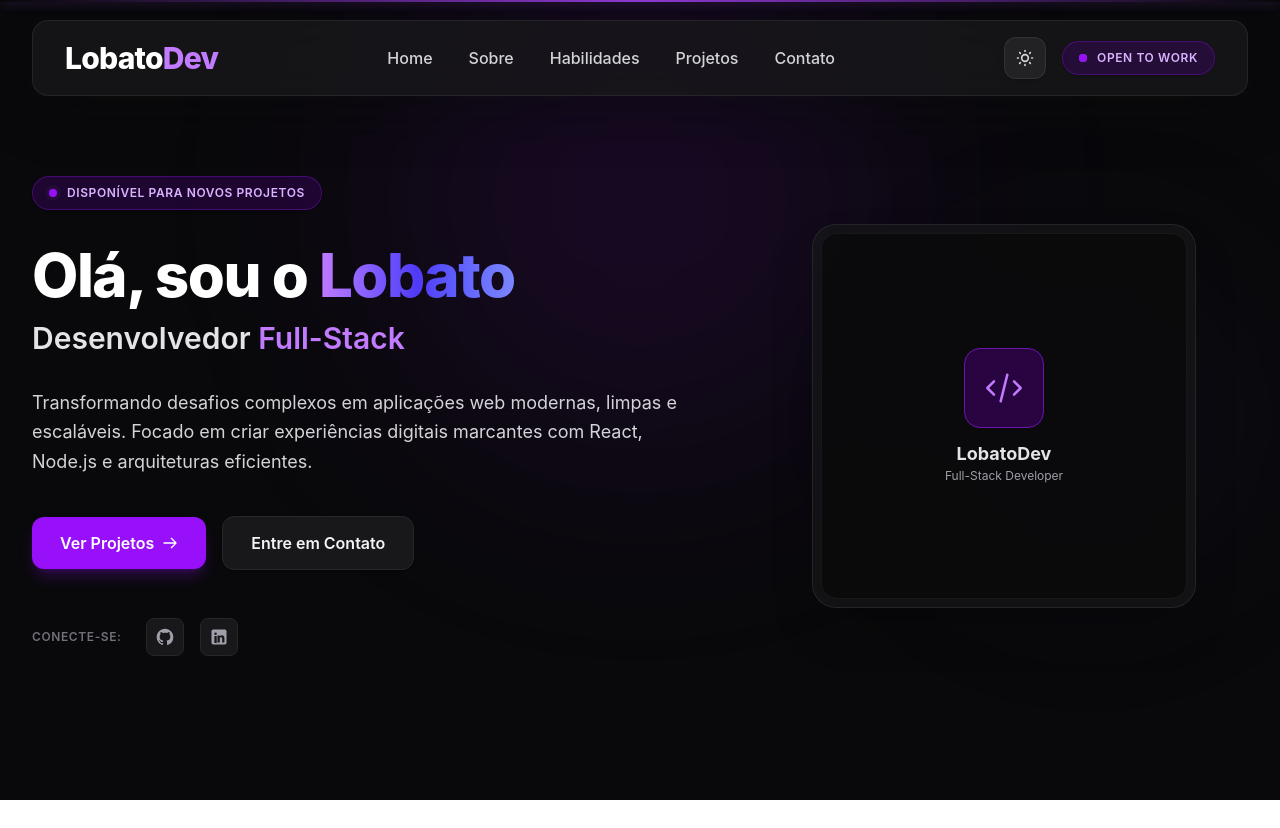
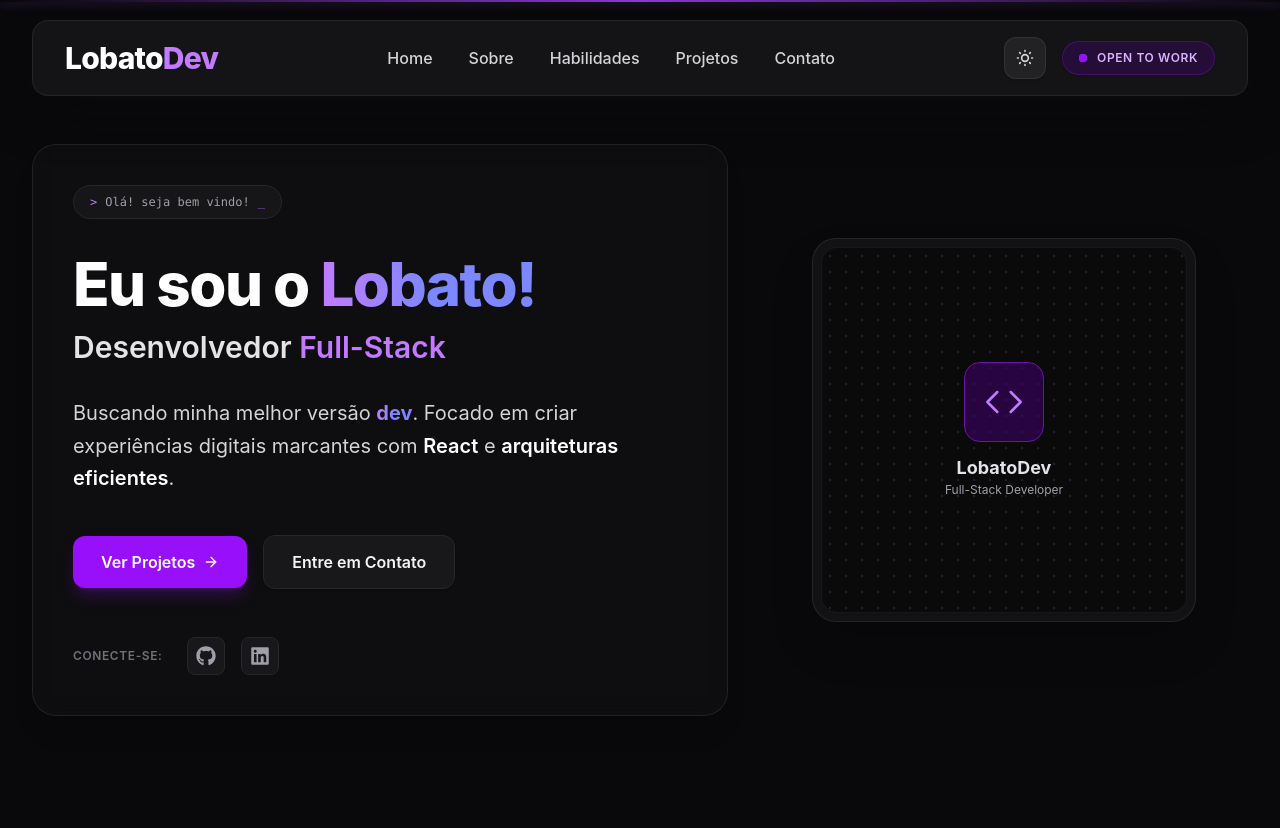
Before and after one commit to Lobato-ph17/Lobato.ph17-Portfolio, a React (Vite) app in the folder portfolio-react/: page / in a window 1280 px wide. Before the commit the page ends 800 px from the top, so only its background shows below. Built offline with nearby package versions, Linux system fonts and the light colour scheme.

Commit message:
feat: Muda o estilo do hero, cria borda flutuante, cria chip de boas vindas

```diff
--- a/portfolio-react/package.json
+++ b/portfolio-react/package.json
@@ -11,7 +11,8 @@
   },
   "dependencies": {
     "react": "^19.2.8",
-    "react-dom": "^19.2.8"
+    "react-dom": "^19.2.8",
+    "react-icons": "^5.7.0"
   },
   "devDependencies": {
     "@eslint/js": "^10.0.1",
--- a/portfolio-react/src/Components/Hero.jsx
+++ b/portfolio-react/src/Components/Hero.jsx
@@ -1,100 +1,112 @@
-import React from 'react';
+import { FiArrowRight, FiCode } from 'react-icons/fi';
+import { socialLinks } from '../data/socialLinks';
+import { useTypewriter } from '../hooks/useTypewriter';
+
+const gradientText =
+  'bg-gradient-to-r from-purple-100 via-indigo-400 to-purple-800 bg-clip-text text-transparent dark:from-purple-400 dark:to-indigo-400';
 
 export function Hero() {
+    const typed = useTypewriter('Olá! seja bem vindo!');
+
   return (
-    <section id="home" className="relative min-h-screen flex items-center pt-32 pb-20 md:pt-36 md:pb-28 overflow-hidden transition-colors duration-300">
+    <section
+      id="home"
+      className="relative flex min-h-screen items-center overflow-hidden pt-32 pb-20 md:pt-36 md:pb-28"
+    >
+      <div className="mx-auto w-full max-w-7xl px-6 lg:px-8">
+        <div className="grid grid-cols-1 items-center gap-12 lg:grid-cols-12 lg:gap-8">
 
-      <div className="absolute top-1/4 left-1/2 -translate-x-1/2 -translate-y-1/2 w-[500px] h-[500px] bg-purple-600/15 dark:bg-purple-600/10 rounded-full blur-[120px] pointer-events-none"></div>
-      <div className="absolute top-1/3 right-10 w-[300px] h-[300px] bg-indigo-500/10 dark:bg-indigo-500/5 rounded-full blur-[100px] pointer-events-none"></div>
+          <div className="space-y-8 rounded-3xl border border-zinc-200/20 bg-white/5 p-8 text-center shadow-xl backdrop-blur-md sm:p-10 lg:col-span-7 lg:text-left dark:border-zinc-800/80 dark:bg-zinc-900/40">
 
-      <div className="mx-auto max-w-7xl px-6 lg:px-8 w-full relative z-10">
-        <div className="grid grid-cols-1 lg:grid-cols-12 gap-12 lg:gap-8 items-center">
-
-          <div className="lg:col-span-7 space-y-8 text-center lg:text-left">
-
-            <div className="inline-flex items-center gap-2.5 px-4 py-2 rounded-full bg-purple-50/80 dark:bg-purple-950/40 border border-purple-200/80 dark:border-purple-800/50 text-purple-700 dark:text-purple-300 text-xs font-semibold tracking-wider shadow-sm">
-              <span className="relative flex h-2 w-2">
-                <span className="animate-ping absolute inline-flex h-full w-full rounded-full bg-purple-400 opacity-75"></span>
-                <span className="relative inline-flex rounded-full h-2 w-2 bg-purple-600"></span>
-              </span>
-              DISPONÍVEL PARA NOVOS PROJETOS
+          <div className="inline-flex items-center gap-2 rounded-full border border-zinc-200/80 bg-zinc-100/80 px-4 py-2 font-mono text-xs text-zinc-600 dark:border-zinc-800 dark:bg-zinc-900/80 dark:text-zinc-400">
+            <span className="text-purple-600 dark:text-purple-400">&gt;</span>
+            {typed}
+            <span className="animate-pulse text-purple-600 dark:text-purple-400">_</span>
           </div>
 
             <div className="space-y-3">
-              <h1 className="text-4xl sm:text-5xl lg:text-6xl font-extrabold tracking-tight text-zinc-900 dark:text-white leading-[1.1]">
-                Olá, sou o <span className="text-transparent bg-clip-text bg-gradient-to-r from-purple-600 via-indigo-600 to-purple-500 dark:from-purple-400 dark:to-indigo-400">Lobato</span>
+              <h1 className="text-4xl leading-[1.1] font-extrabold tracking-tight text-zinc-900 sm:text-5xl lg:text-6xl dark:text-white">
+                Eu sou o <span className={gradientText}>Lobato!</span>
               </h1>
-              <p className="text-2xl sm:text-3xl font-semibold text-zinc-700 dark:text-zinc-200">
-                Desenvolvedor <span className="text-purple-600 dark:text-purple-400">Full-Stack</span>
+              <p className="text-2xl font-semibold text-zinc-700 sm:text-3xl dark:text-zinc-200">
+                Desenvolvedor{' '}
+                <span className="text-purple-600 dark:text-purple-400">Full-Stack</span>
               </p>
             </div>
 
-            <p className="text-base sm:text-lg text-zinc-600 dark:text-zinc-300 max-w-2xl mx-auto lg:mx-0 font-normal leading-relaxed">
-              Transformando desafios complexos em aplicações web modernas, limpas e escaláveis. Focado em criar experiências digitais marcantes com React, Node.js e arquiteturas eficientes.
+            <p className="mx-auto max-w-2xl text-lg leading-relaxed text-zinc-600 sm:text-xl lg:mx-0 dark:text-zinc-300">
+              Buscando minha melhor versão{' '}
+              <span className={`font-bold ${gradientText}`}>dev</span>. Focado em criar
+              experiências digitais marcantes com{' '}
+              <strong className="font-semibold text-zinc-900 dark:text-white">React</strong> e{' '}
+              <strong className="font-semibold text-zinc-900 dark:text-white">
+                arquiteturas eficientes
+              </strong>
+              .
             </p>
 
-            <div className="flex flex-wrap items-center justify-center lg:justify-start gap-4 pt-2">
-              <a
-                href="#projetos"
-                className="group relative inline-flex items-center gap-2 px-7 py-3.5 rounded-xl bg-purple-600 hover:bg-purple-700 text-white font-semibold shadow-lg shadow-purple-600/25 transition-all duration-300 hover:-translate-y-0.5"
+            <div className="flex flex-wrap items-center justify-center gap-4 pt-2 lg:justify-start">
+
+                    <a href="#projetos"
+                    className="group inline-flex items-center gap-2 rounded-xl bg-purple-600 px-7 py-3.5 font-semibold text-white shadow-lg shadow-purple-600/25 transition-all duration-300 hover:-translate-y-0.5 hover:bg-purple-700"
                     >
-                <span>Ver Projetos</span>
-                <svg className="w-4 h-4 group-hover:translate-x-1 transition-transform duration-200" fill="none" viewBox="0 0 24 24" stroke="currentColor">
-                  <path strokeLinecap="round" strokeLinejoin="round" strokeWidth={2} d="M14 5l7 7m0 0l-7 7m7-7H3" />
-                </svg>
+                    Ver Projetos
+                    <FiArrowRight
+                        className="h-4 w-4 transition-transform duration-200 group-hover:translate-x-1"
+                        aria-hidden="true"
+                    />
                     </a>
 
-              <a
-                href="#contato"
-                className="px-7 py-3.5 rounded-xl bg-zinc-100/80 hover:bg-zinc-200 dark:bg-zinc-900 dark:hover:bg-zinc-800 text-zinc-900 dark:text-zinc-100 border border-zinc-200/80 dark:border-zinc-800 font-semibold transition-all duration-300 hover:-translate-y-0.5 shadow-sm"
-              >
+
+               <a href="#contato"
+                className="rounded-xl border border-zinc-200/80 bg-zinc-100/80 px-7 py-3.5 font-semibold text-zinc-900 shadow-sm transition-all duration-300 hover:-translate-y-0.5 hover:bg-zinc-200 dark:border-zinc-800 dark:bg-zinc-900 dark:text-zinc-100 dark:hover:bg-zinc-800">
                 Entre em Contato
               </a>
             </div>
 
-            <div className="pt-4 flex items-center justify-center lg:justify-start gap-6 text-zinc-500 dark:text-zinc-400">
-              <span className="text-xs font-semibold tracking-wider uppercase text-zinc-400 dark:text-zinc-500">Conecte-se:</span>
-              <div className="flex items-center gap-4">
-                <a href="https://github.com/Lobato-ph17" target="_blank" rel="noopener noreferrer" className="p-2 rounded-lg bg-zinc-100 dark:bg-zinc-900 hover:bg-purple-100 dark:hover:bg-purple-950/50 hover:text-purple-600 dark:hover:text-purple-400 transition-colors border border-zinc-200 dark:border-zinc-800" title="GitHub">
-                  <svg className="w-5 h-5" fill="currentColor" viewBox="0 0 24 24"><path fillRule="evenodd" clipRule="evenodd" d="M12 2C6.477 2 2 6.484 2 12.017c0 4.425 2.865 8.18 6.839 9.504.5.092.682-.217.682-.483 0-.237-.008-.868-.013-1.703-2.782.605-3.369-1.343-3.369-1.343-.454-1.158-1.11-1.466-1.11-1.466-.908-.62.069-.608.069-.608 1.003.07 1.53 1.032 1.53 1.032.892 1.53 2.341 1.088 2.91.832.092-.647.35-1.088.636-1.338-2.22-.253-4.555-1.113-4.555-4.951 0-1.093.39-1.988 1.029-2.688-.103-.253-.446-1.272.098-2.65 0 0 .84-.27 2.75 1.026A9.564 9.564 0 0112 6.844c.85.004 1.705.115 2.504.337 1.909-1.296 2.747-1.027 2.747-1.027.546 1.379.202 2.398.1 2.651.64.7 1.028 1.595 1.028 2.688 0 3.848-2.339 4.695-4.566 4.943.359.309.678.92.678 1.855 0 1.338-.012 2.419-.012 2.747 0 .268.18.58.688.482A10.019 10.019 0 0022 12.017C22 6.484 17.522 2 12 2z"/></svg>
+            <div className="flex items-center justify-center gap-6 pt-4 text-zinc-500 lg:justify-start dark:text-zinc-400">
+              <span className="text-xs font-semibold tracking-wider text-zinc-400 uppercase dark:text-zinc-500">
+                Conecte-se:
+              </span>
+              <ul className="flex items-center gap-4">
+                {socialLinks.map(({ name, href, icon: Icon }) => (
+                  <li key={name}>
+
+                      <a href={href}
+                      target="_blank"
+                      rel="noopener noreferrer"
+                      aria-label={name}
+                      className="block rounded-lg border border-zinc-200 bg-zinc-100 p-2 transition-colors hover:bg-purple-100 hover:text-purple-600 dark:border-zinc-800 dark:bg-zinc-900 dark:hover:bg-purple-950/50 dark:hover:text-purple-400"
+                    >
+                      <Icon className="h-5 w-5" aria-hidden="true" />
                     </a>
-                <a href="https://www.linkedin.com/in/lobato-dev/" target="_blank" rel="noopener noreferrer" className="p-2 rounded-lg bg-zinc-100 dark:bg-zinc-900 hover:bg-purple-100 dark:hover:bg-purple-950/50 hover:text-purple-600 dark:hover:text-purple-400 transition-colors border border-zinc-200 dark:border-zinc-800" title="LinkedIn">
-                  <svg className="w-5 h-5" fill="currentColor" viewBox="0 0 24 24"><path d="M19 3a2 2 0 0 1 2 2v14a2 2 0 0 1-2 2H5a2 2 0 0 1-2-2V5a2 2 0 0 1 2-2h14m-.5 15.5v-5.3a3.26 3.26 0 0 0-3.26-3.26c-.85 0-1.84.52-2.28 1.3v-1.11h-2.79v8.37h2.79v-4.93c0-.77.62-1.4 1.39-1.4a1.4 1.4 0 0 1 1.4 1.4v4.93h2.75M6.46 10.9v8.37H9.25V10.9H6.46M7.86 6.45a1.5 1.5 0 0 0-1.5 1.5 1.5 1.5 0 0 0 1.5 1.5 1.5 1.5 0 0 0 1.5-1.5 1.5 1.5 0 0 0-1.5-1.5z"/></svg>
-                </a>
+                  </li>
+                ))}
+              </ul>
             </div>
           </div>
 
-          </div>
-
-          <div className="lg:col-span-5 flex justify-center">
-            <div className="relative w-72 h-72 sm:w-80 sm:h-80 lg:w-96 lg:h-96">
-
-              <div className="relative w-full h-full rounded-3xl p-2 bg-white/70 dark:bg-zinc-900/70 backdrop-blur-xl border border-zinc-200/90 dark:border-zinc-800/90 shadow-2xl flex items-center justify-center overflow-hidden group">
-
-                <div className="w-full h-full rounded-2xl bg-zinc-100 dark:bg-zinc-950/80 flex flex-col items-center justify-center text-center p-6 border border-zinc-200/50 dark:border-zinc-800/50 relative overflow-hidden">
-
+          <div className="flex justify-center lg:col-span-5">
+            <div className="h-72 w-72 overflow-hidden rounded-3xl border border-zinc-200/90 bg-white/70 p-2 shadow-2xl backdrop-blur-xl sm:h-80 sm:w-80 lg:h-96 lg:w-96 dark:border-zinc-800/90 dark:bg-zinc-900/70">
+              <div className="relative flex h-full w-full flex-col items-center justify-center overflow-hidden rounded-2xl border border-zinc-200/50 bg-zinc-100 p-6 text-center dark:border-zinc-800/50 dark:bg-zinc-950/80">
+                <div
+                  className="absolute inset-0 bg-[radial-gradient(#a855f7_1px,transparent_1px)] [background-size:16px_16px] opacity-10 dark:opacity-20"
+                  aria-hidden="true"
+                />
                 <div className="relative z-10 space-y-3">
-                    <div className="w-20 h-20 mx-auto rounded-2xl bg-purple-100 dark:bg-purple-950/60 border border-purple-200 dark:border-purple-800 flex items-center justify-center text-purple-600 dark:text-purple-400 shadow-inner">
-                      <svg className="w-10 h-10" fill="none" viewBox="0 0 24 24" stroke="currentColor">
-                        <path strokeLinecap="round" strokeLinejoin="round" strokeWidth={1.5} d="M10 20l4-16m4 4l4 4-4 4M6 16l-4-4 4-4" />
-                      </svg>
+                  <div className="mx-auto flex h-20 w-20 items-center justify-center rounded-2xl border border-purple-200 bg-purple-100 text-purple-600 shadow-inner dark:border-purple-800 dark:bg-purple-950/60 dark:text-purple-400">
+                    <FiCode className="h-10 w-10" strokeWidth={1.5} aria-hidden="true" />
                   </div>
                   <div>
-                      <h3 className="font-bold text-lg text-zinc-800 dark:text-zinc-200">LobatoDev</h3>
+                    <p className="text-lg font-bold text-zinc-800 dark:text-zinc-200">LobatoDev</p>
                     <p className="text-xs text-zinc-500 dark:text-zinc-400">Full-Stack Developer</p>
                   </div>
                 </div>
-
-                </div>
-
-              </div>
-
               </div>
             </div>
-
           </div>
         </div>
-
+      </div>
     </section>
   );
 }
--- /dev/null
+++ b/portfolio-react/src/data/socialLinks.js
@@ -0,0 +1,6 @@
+import { FaGithub, FaLinkedin } from 'react-icons/fa';
+
+export const socialLinks = [
+  { name: 'GitHub', href: 'https://github.com/Lobato-ph17', icon: FaGithub },
+  { name: 'LinkedIn', href: 'https://linkedin.com/in/lobato-dev/', icon: FaLinkedin },
+];
--- /dev/null
+++ b/portfolio-react/src/hooks/useTypewriter.js
@@ -0,0 +1,15 @@
+import { useEffect, useState } from 'react';
+
+export function useTypewriter(text, speed = 100) {
+  const [count, setCount] = useState(0);
+
+  useEffect(() => {
+    if (count >= text.length) return;
+
+    const timer = setTimeout(() => setCount(count + 1), speed);
+
+    return () => clearTimeout(timer);
+  }, [count, text, speed]);
+
+  return text.slice(0, count);
+}
```
Also changed, not shown: 1 other file (tests, documents, lock files or other folders). Lines whose indentation alone changed are shown as unchanged.
